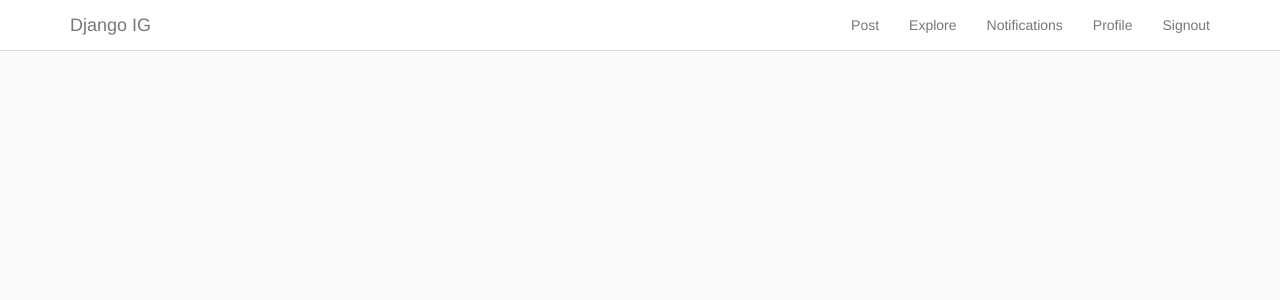
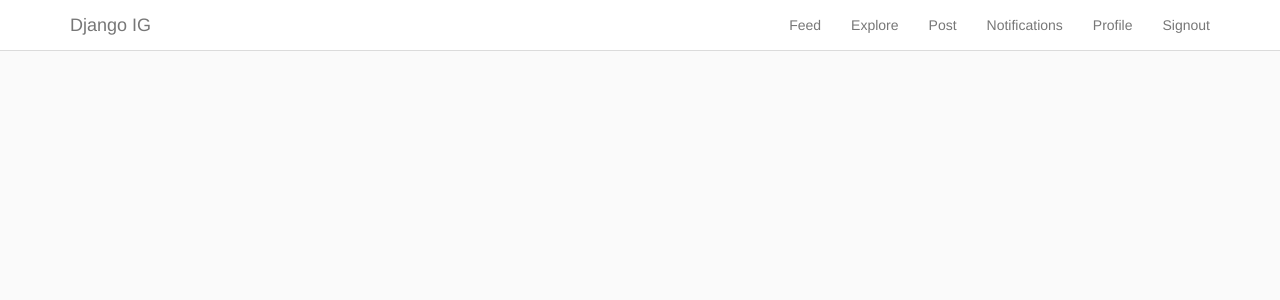
Before and after one commit to joseph9038/django_instagram, a Django app: page /explore/ in a window 1280 px wide. Shown: the top 300 px of the page. Run offline with Django 3.2, Linux system fonts and the light colour scheme; the visitor is signed in with stand-in values (Sample User, id 1); data that the repository does not hold is empty; some libraries are stand-ins or nearby versions.

Commit message:
nav update

```diff
--- a/feeds/templates/feeds/nav.html
+++ b/feeds/templates/feeds/nav.html
@@ -11,8 +11,9 @@
         <div id="navbar-main" class="navbar-collapse collapse">
             <ul class="nav navbar-nav navbar-right">
                 {% if request.user.is_authenticated %}
+                    <li><a href="{% url 'index' %}">Feed</a></li>
+                    <li><a href="{% url 'explore' %}">Explore</a></li>
                     <li><a href="{% url 'post_picture' %}">Post</a></li>
-                    <li><a href="{% url 'explore' %}">Explore</a></li>
                     <li><a href="{% url 'notifications' %}">Notifications</a></li>
                     <li><a href="{% url 'profile' user.username %}">Profile</a></li>
                     <li><a href="{% url 'signout' %}">Signout</a></li>
```
